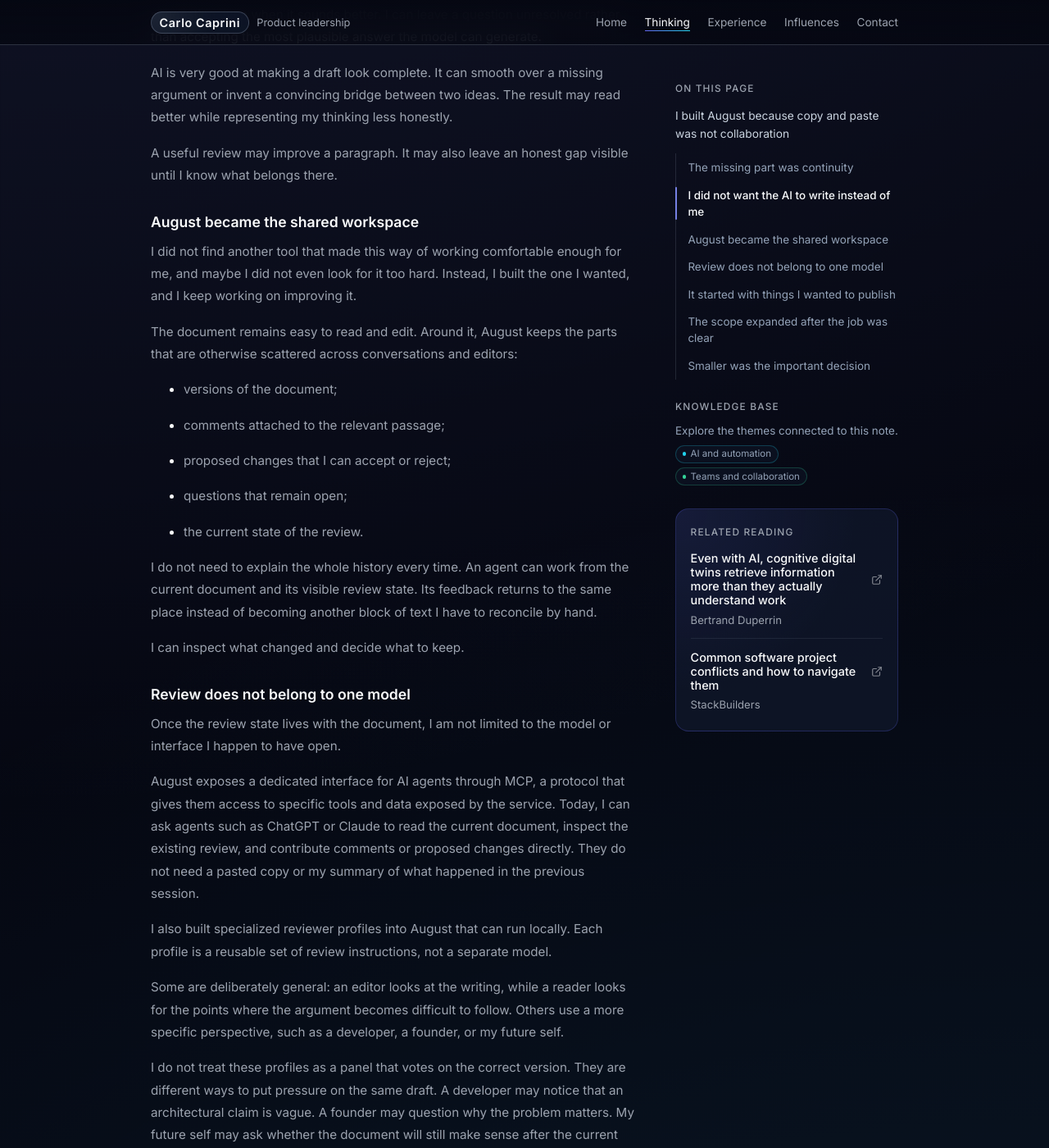
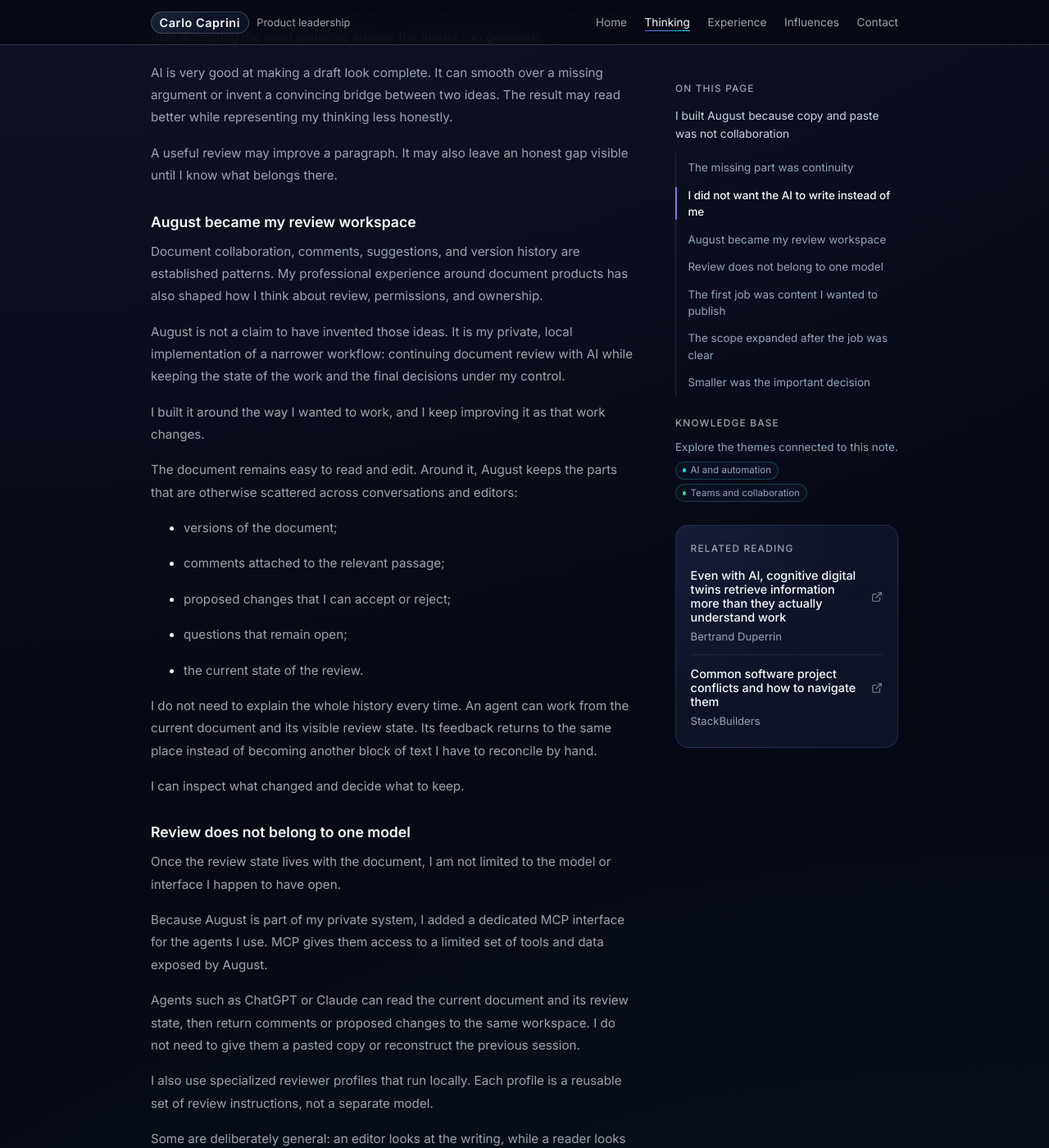
Before and after one commit to carlocaprini/carlocaprini.github.io, a Jekyll site: the page built from pages/thinking/i-built-august-because-copy-and-paste-was-not-collaboration.md, in a window 1280 px wide and 1400 px high, scrolled down 1982 px. Shown: the whole window at 82% size. Built offline with Jekyll 4.4.1, drawn with Linux system fonts in a browser that asks for light colours; some of the changed text lies outside the part shown.

Commit message:
Refresh August series episode

```diff
--- a/_data/series.yml
+++ b/_data/series.yml
@@ -12,7 +12,7 @@ building-my-ai-operating-system:
       description: A general orchestration system that began with decisions and action items before it had a recurring job.
     - name: August
       concept: Document continuity
-      description: A shared workspace for developing documents with AI while keeping versions, review state and unresolved questions visible.
+      description: A private, local review workspace for developing documents with AI while keeping versions, review state and unresolved questions visible.
     - name: March
       concept: Editorial runway
       description: A view of what may be published, what is ready and where intentional gaps remain, without turning the plan into a promise.
--- a/pages/thinking/i-built-august-because-copy-and-paste-was-not-collaboration.md
+++ b/pages/thinking/i-built-august-because-copy-and-paste-was-not-collaboration.md
@@ -2,11 +2,11 @@
 layout: article
 title: I built August because copy and paste was not collaboration
 date: "2026-07-21T10:00:00+02:00"
-last_modified_at: 2026-07-21
+last_modified_at: 2026-07-23
 published: true
 permalink: /thinking/i-built-august-because-copy-and-paste-was-not-collaboration/
 summary: AI could help with a document, but the work around each answer kept falling apart. I built August to keep the draft, its review state and my decisions in one place.
-meta_description: Why Carlo Caprini built August as a shared workspace for developing documents with AI while preserving continuity, authorship and human judgment.
+meta_description: Why Carlo Caprini built August as a private, local review workspace for developing documents with AI while preserving continuity, authorship and human judgment.
 meta_image: /assets/og-thinking-v2.png
 meta_image_alt: Thinking by Carlo Caprini, notes on product decisions, AI, software systems and teams.
 topics:
@@ -44,9 +44,9 @@ Which version are we discussing? Which suggestion did I accept? Which one did I
 
 I was spending too much time carrying those answers between the AI, the conversation, and the document.
 
-That work was not intellectually difficult but it was constant.
+That work was not intellectually difficult, but it was constant.
 
-So I kept on tinkering and started building August to remove that friction.
+I started building a private, local workspace around that friction. I called it August.
 
 ## I did not want the AI to write instead of me
 
@@ -64,9 +64,13 @@ AI is very good at making a draft look complete. It can smooth over a missing ar
 
 A useful review may improve a paragraph. It may also leave an honest gap visible until I know what belongs there.
 
-## August became the shared workspace
+## August became my review workspace
 
-I did not find another tool that made this way of working comfortable enough for me, and maybe I did not even look for it too hard. Instead, I built the one I wanted, and I keep working on improving it.
+Document collaboration, comments, suggestions, and version history are established patterns. My professional experience around document products has also shaped how I think about review, permissions, and ownership.
+
+August is not a claim to have invented those ideas. It is my private, local implementation of a narrower workflow: continuing document review with AI while keeping the state of the work and the final decisions under my control.
+
+I built it around the way I wanted to work, and I keep improving it as that work changes.
 
 The document remains easy to read and edit. Around it, August keeps the parts that are otherwise scattered across conversations and editors:
 
@@ -88,9 +92,11 @@ I can inspect what changed and decide what to keep.
 
 Once the review state lives with the document, I am not limited to the model or interface I happen to have open.
 
-August exposes a dedicated interface for AI agents through MCP, a protocol that gives them access to specific tools and data exposed by the service. Today, I can ask agents such as ChatGPT or Claude to read the current document, inspect the existing review, and contribute comments or proposed changes directly. They do not need a pasted copy or my summary of what happened in the previous session.
+Because August is part of my private system, I added a dedicated MCP interface for the agents I use. MCP gives them access to a limited set of tools and data exposed by August.
 
-I also built specialized reviewer profiles into August that can run locally. Each profile is a reusable set of review instructions, not a separate model.
+Agents such as ChatGPT or Claude can read the current document and its review state, then return comments or proposed changes to the same workspace. I do not need to give them a pasted copy or reconstruct the previous session.
+
+I also use specialized reviewer profiles that run locally. Each profile is a reusable set of review instructions, not a separate model.
 
 Some are deliberately general: an editor looks at the writing, while a reader looks for the points where the argument becomes difficult to follow. Others use a more specific perspective, such as a developer, a founder, or my future self.
 
@@ -100,9 +106,9 @@ Their feedback still arrives as comments and suggestions. I can compare conflict
 
 The useful part is not having more reviewers. More feedback also creates more filtering work. August helps when it keeps that work visible and lets different reviewers contribute without losing the document's history or my responsibility for the result.
 
-## It started with things I wanted to publish
+## The first job was content I wanted to publish
 
-The first use was deliberately narrow: documents and content I might publish as an article, a longer note, or something that had not found its final format yet.
+The first job I gave August was deliberately narrow: documents and content I might publish as an article, a longer note, or something that had not found its final format yet.
 
 The job already existed. I was writing, asking AI for feedback, and losing time moving the work between tools.
 
@@ -124,9 +130,9 @@ August expanded because that pattern repeated, not because it started as the hom
 
 Jarvis began with the shape of a large system and then looked for jobs to place inside it.
 
-August began with work I was already doing badly: collaborating with AI on a document through copy and paste.
+August did not invent a new kind of document review. It gave established review patterns a smaller job inside my own system: helping me continue a piece of thinking with AI instead of carrying its state through copy and paste.
 
-For August, the order mattered more than the technology. I already had the job, the friction, and a way to tell whether the tool was helping.
+That was the important difference from Jarvis. I had a specific job, a friction I could observe, and a way to tell whether my implementation was helping.
 
 August can grow, and it already has. But each addition still has to answer the same question: does it help me continue a piece of thinking with AI without losing its state or my ownership of the result?
 
```
